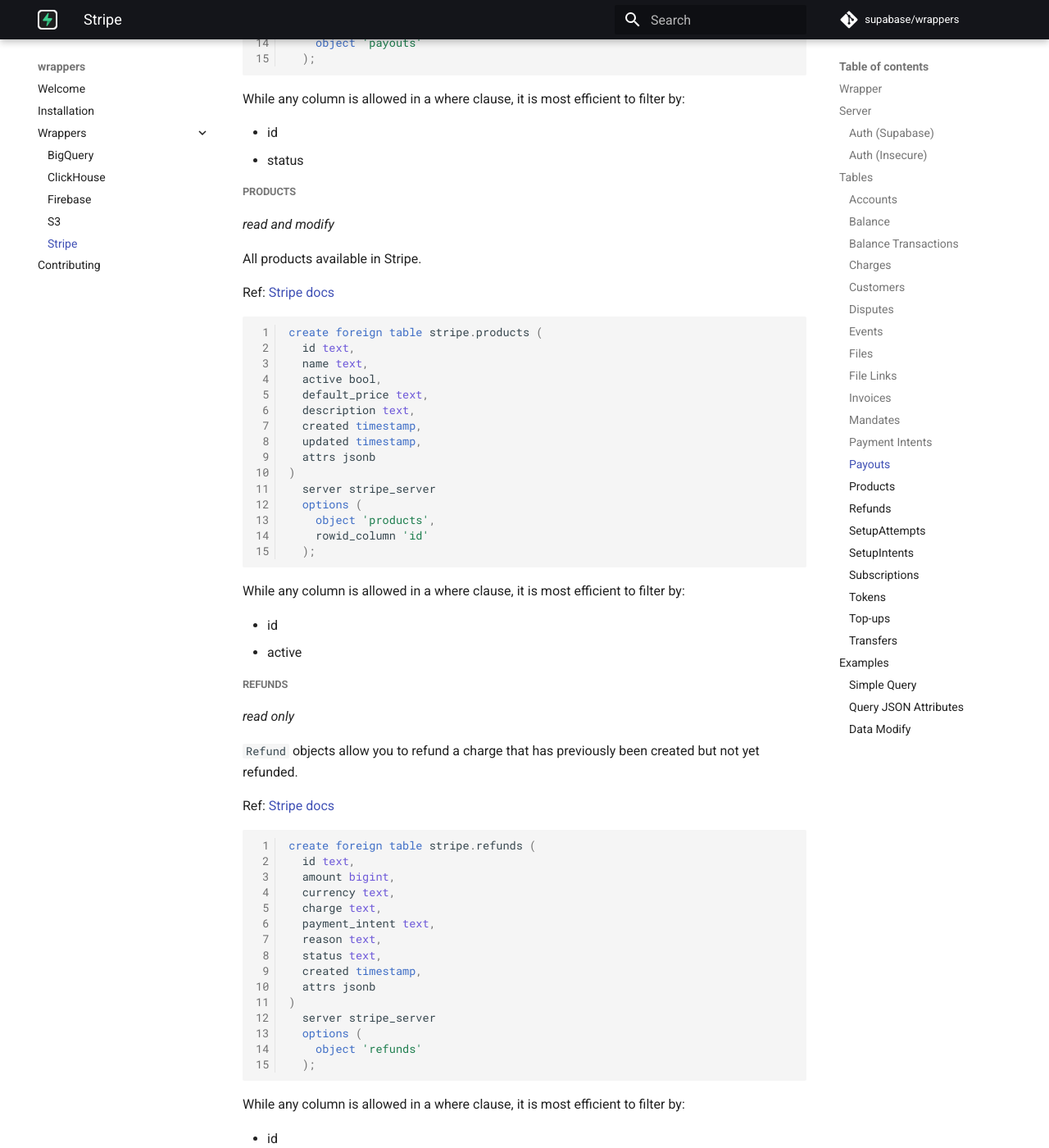
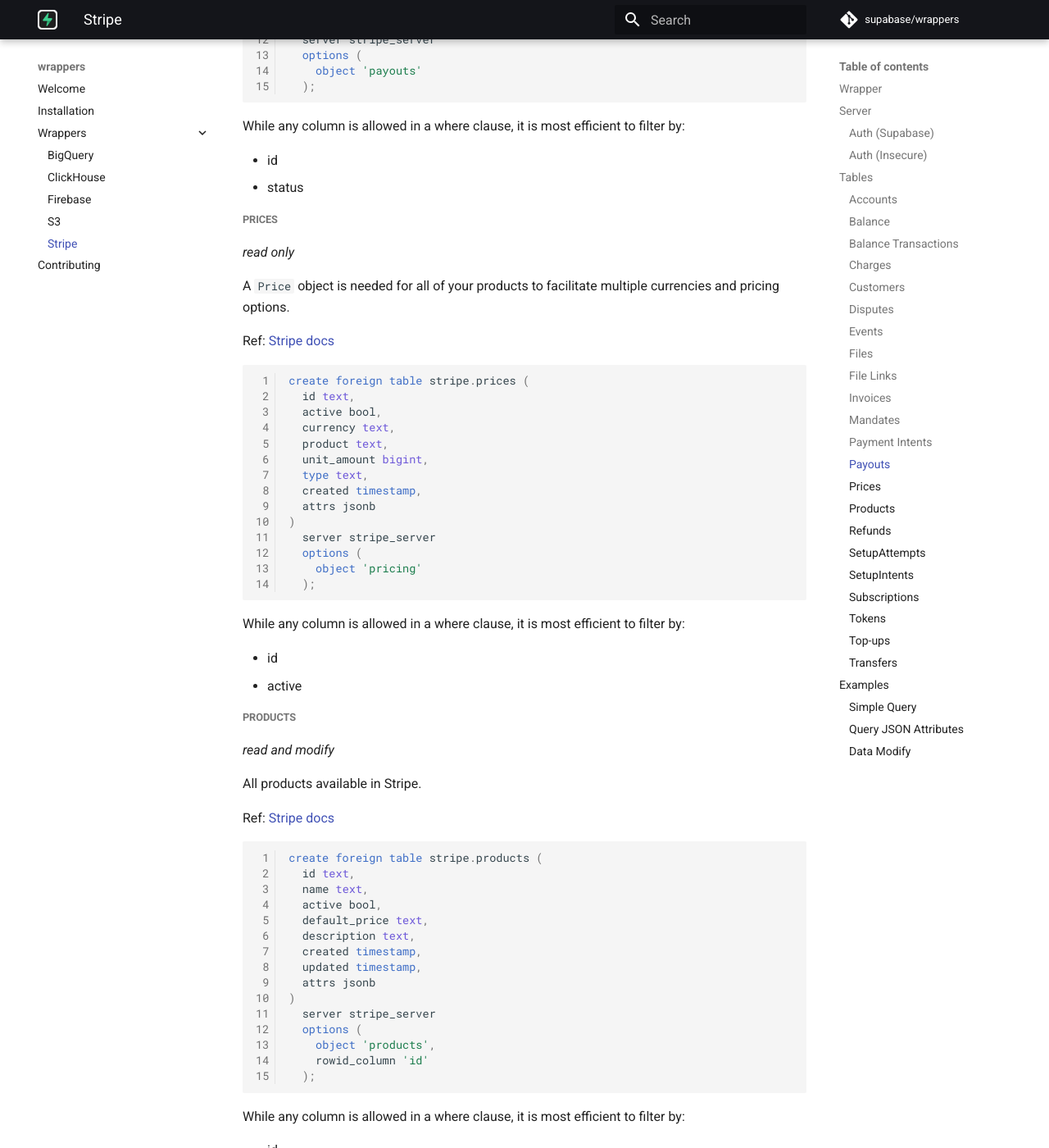
Before and after one commit to supabase/wrappers, an MkDocs documentation site: the page built from docs/stripe.md, in a window 1280 px wide and 1400 px high, scrolled down 9655 px. Shown: the whole window at 82% size. Built offline with MkDocs 1.6.1 and Material for MkDocs 9.7.7, drawn with Linux system fonts in a browser that asks for light colours; comment, search, counter and statistics services are not loaded.

Commit message:
Added prices

````diff
--- a/docs/stripe.md
+++ b/docs/stripe.md
@@ -13,14 +13,15 @@
 11. [Mandates](https://stripe.com/docs/api/mandates) (*read only*)
 12. [PaymentIntents](https://stripe.com/docs/api/payment_intents/list) (*read only*)
 13. [Payouts](https://stripe.com/docs/api/payouts/list) (*read only*)
-14. [Products](https://stripe.com/docs/api/products/list) (*read and modify*)
-15. [Refunds](https://stripe.com/docs/api/refunds/list) (*read only*)
-16. [SetupAttempts](https://stripe.com/docs/api/setup_attempts/list) (*read only*)
-17. [SetupIntents](https://stripe.com/docs/api/setup_intents/list) (*read only*)
-18. [Subscriptions](https://stripe.com/docs/api/subscriptions/list) (*read and modify*)
-19. [Tokens](https://stripe.com/docs/api/tokens) (*read only*)
-20. [Topups](https://stripe.com/docs/api/topups/list) (*read only*)
-21. [Transfers](https://stripe.com/docs/api/transfers/list) (*read only*)
+14. [Prices](https://stripe.com/docs/api/prices/list) (*read only*)
+15. [Products](https://stripe.com/docs/api/products/list) (*read and modify*)
+16. [Refunds](https://stripe.com/docs/api/refunds/list) (*read only*)
+17. [SetupAttempts](https://stripe.com/docs/api/setup_attempts/list) (*read only*)
+18. [SetupIntents](https://stripe.com/docs/api/setup_intents/list) (*read only*)
+19. [Subscriptions](https://stripe.com/docs/api/subscriptions/list) (*read and modify*)
+20. [Tokens](https://stripe.com/docs/api/tokens) (*read only*)
+21. [Topups](https://stripe.com/docs/api/topups/list) (*read only*)
+22. [Transfers](https://stripe.com/docs/api/transfers/list) (*read only*)
 
 ### Wrapper
 To get started with the Stripe wrapper, create a foreign data wrapper specifying `handler` and `validator` as below.
@@ -457,6 +458,35 @@
 - id
 - status
 
+##### Prices
+*read only*
+
+A `Price` object is needed for all of your products to facilitate multiple currencies and pricing options.
+
+Ref: [Stripe docs](https://stripe.com/docs/api/prices/list)
+
+```sql
+create foreign table stripe.prices (
+  id text,
+  active bool,
+  currency text,
+  product text,
+  unit_amount bigint,
+  type text,
+  created timestamp,
+  attrs jsonb
+)
+  server stripe_server
+  options (
+    object 'pricing'
+  );
+```
+
+While any column is allowed in a where clause, it is most efficient to filter by:
+
+- id
+- active
+
 ##### Products
 *read and modify*
 
````
Also changed, not shown: wrappers/src/fdw/stripe_fdw/README.md (+1 -0 lines), 2 other files.
